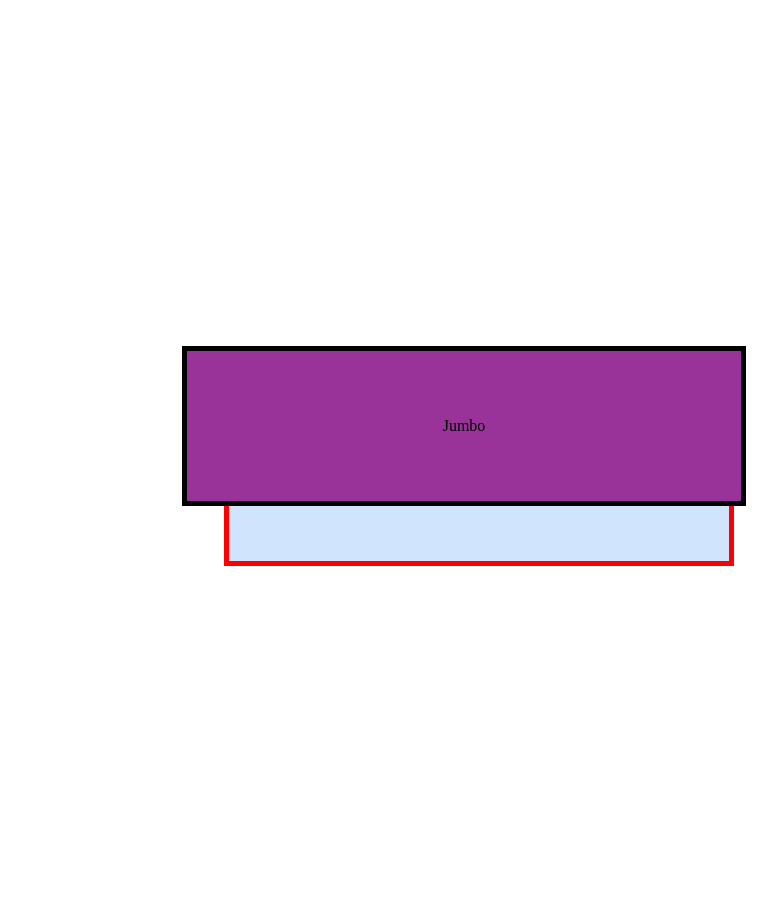
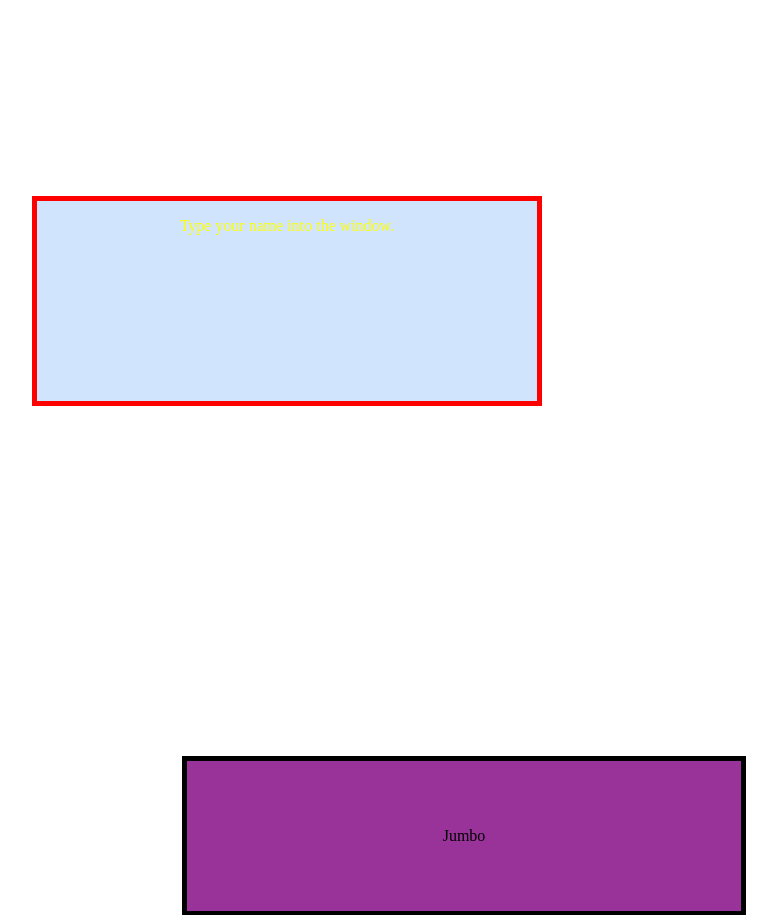
Before and after one commit to DanielKiernan/OldnOutdated, a PHP site: page / in a window 1280 px wide. Shown: the part 144-1059 px from the top of the page, without its empty margins (176-953 px from the left). Before the commit the page ends 710 px from the top, so only its background shows below. Run offline with PHP 8.4, Linux system fonts and the light colour scheme.

Commit message:
Update mystyle.css

```diff
--- a/mystyle.css
+++ b/mystyle.css
@@ -10,9 +10,6 @@ div.Title {
 	font-style: oblique;
 }
 div.Paragraph {
-	position: fixed;
-	top: 300px;
-	left: 200px;
   	width: 100%;
 	margin: 200px;
 	text-align: center;
```
